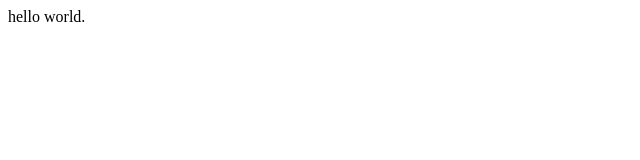
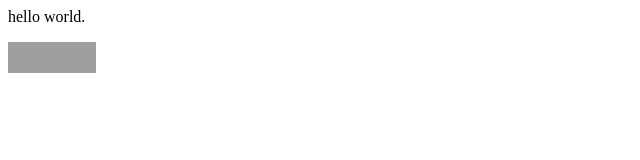
Before and after one commit to jpf/old-jpf-github-com, a plain HTML site: page index.html in a window 1280 px wide. Shown: the whole page, without its empty margins (0-640 px from the left). Drawn offline with Linux system fonts and the light colour scheme; grey boxes are pictures that could not be loaded.

Commit message:
Valid XHTML!

```diff
--- a/index.html
+++ b/index.html
@@ -12,6 +12,11 @@
 <div id="container">
 hello world.
 </div><!-- container -->
+<p>
+    <a href="http://validator.w3.org/check?uri=referer"><img
+        src="http://www.w3.org/Icons/valid-xhtml11"
+        alt="Valid XHTML 1.1" height="31" width="88" /></a>
+</p>
 
 </body>
 </html>
```
